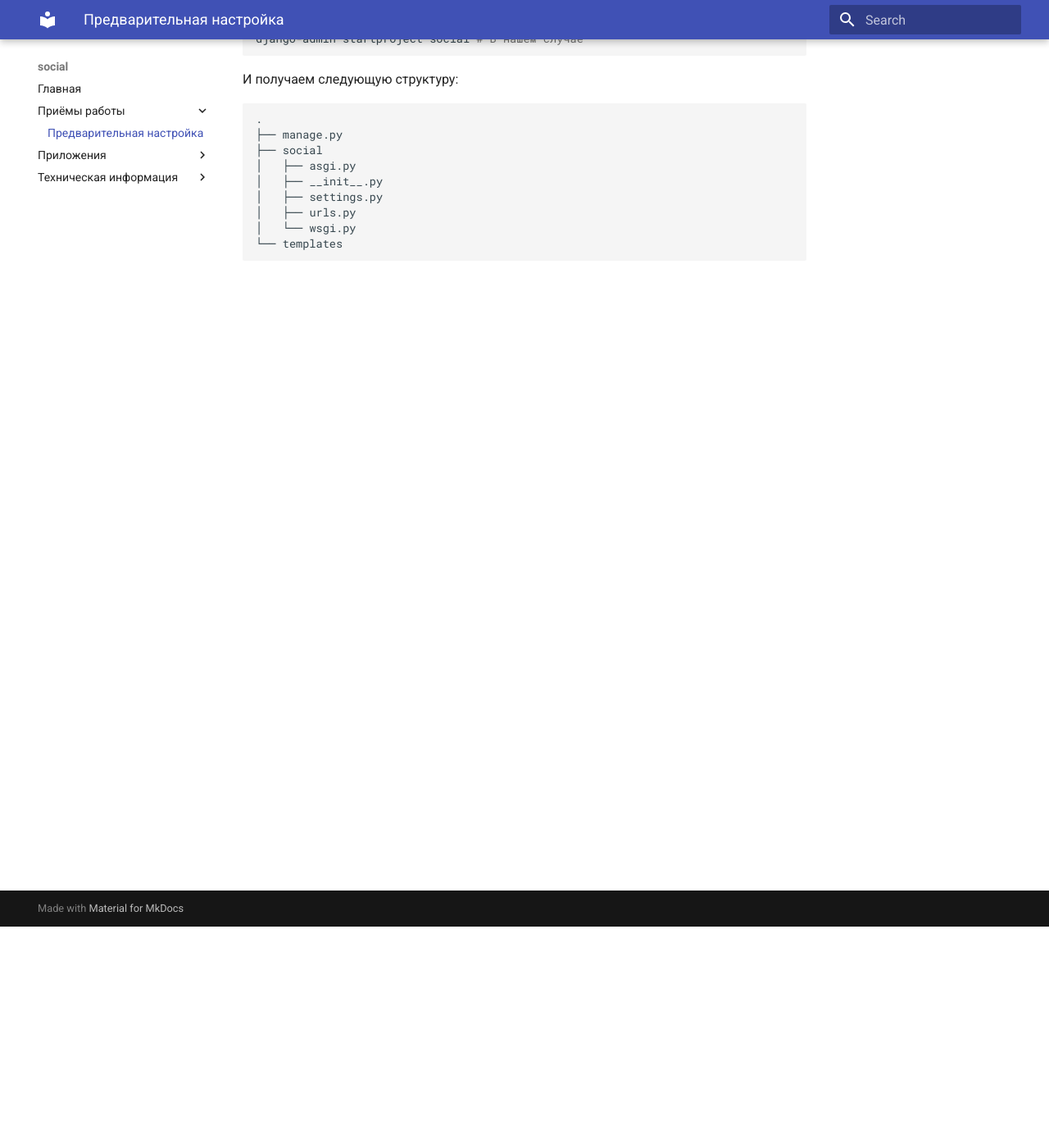
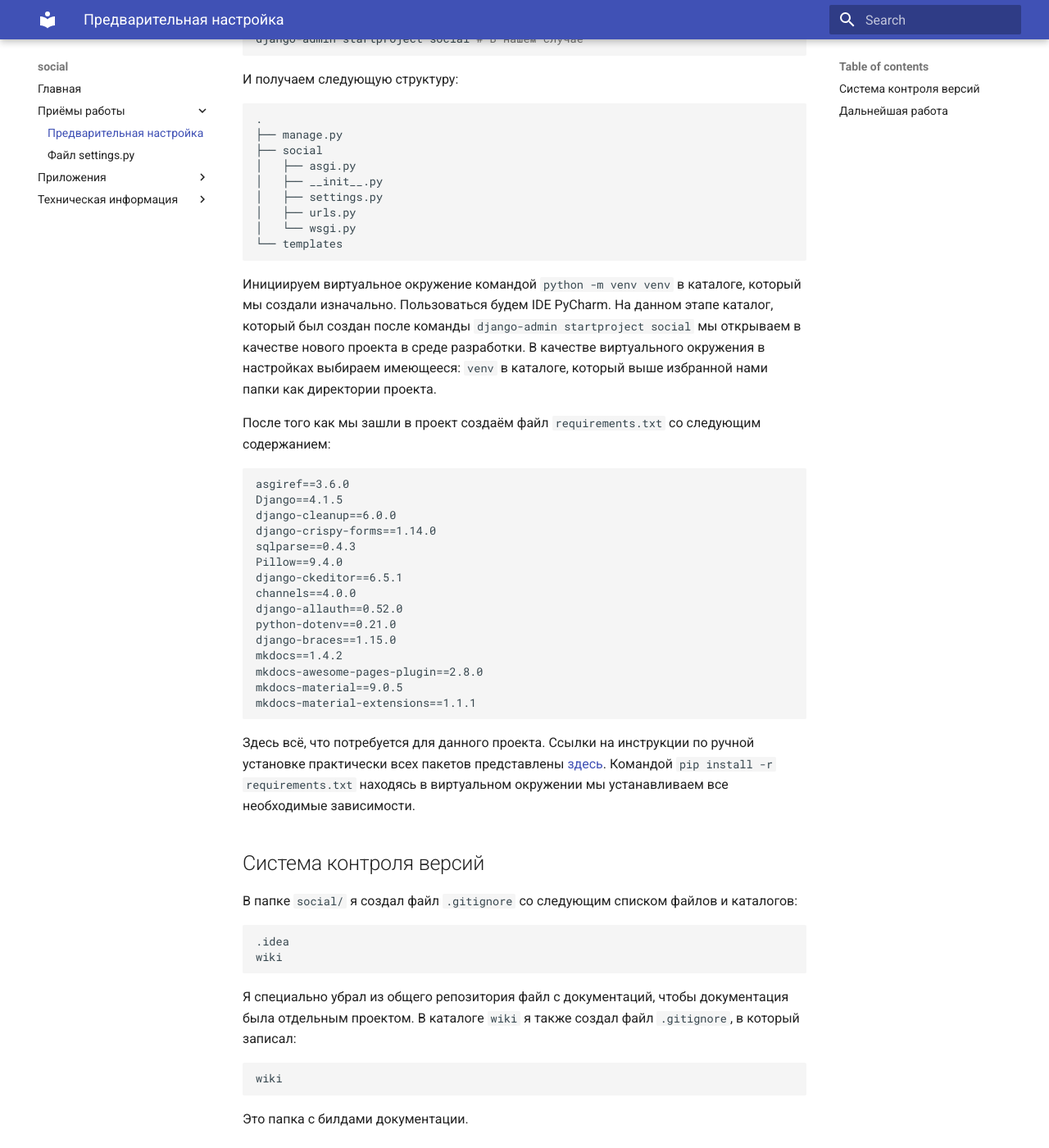
Before and after one commit to boyko1989/dj-cocial-wiki, an MkDocs documentation site: the page built from docs/practices/presetting.md, in a window 1280 px wide and 1400 px high, scrolled down 270 px. Shown: the whole window at 82% size. Built offline with MkDocs 1.6.1 and Material for MkDocs 9.7.7, drawn with Linux system fonts in a browser that asks for light colours; some of the changed text lies outside the part shown.

Commit message:
About presets. Ch1

````diff
--- a/docs/practices/presetting.md
+++ b/docs/practices/presetting.md
@@ -19,3 +19,45 @@ django-admin startproject social # В нашем случае
 │   └── wsgi.py
 └── templates
 ```
+Инициируем виртуальное окружение командой `python -m venv venv` в каталоге, который мы создали изначально. Пользоваться будем IDE PyCharm. На данном этапе каталог, который был создан после команды `django-admin startproject social` мы открываем в качестве нового проекта в среде разработки. В качестве виртуального окружения в настройках выбираем имеющееся: `venv` в каталоге, который выше избранной нами папки как директории проекта.
+
+После того как мы зашли в проект создаём файл `requirements.txt` со следующим содержанием:
+
+```text
+asgiref==3.6.0
+Django==4.1.5
+django-cleanup==6.0.0
+django-crispy-forms==1.14.0
+sqlparse==0.4.3
+Pillow==9.4.0
+django-ckeditor==6.5.1
+channels==4.0.0
+django-allauth==0.52.0
+python-dotenv==0.21.0
+django-braces==1.15.0
+mkdocs==1.4.2
+mkdocs-awesome-pages-plugin==2.8.0
+mkdocs-material==9.0.5
+mkdocs-material-extensions==1.1.1
+```
+
+Здесь всё, что потребуется для данного проекта. Ссылки на инструкции по ручной установке практически всех пакетов представлены [здесь](../dependencies/dev.md). Командой `pip install -r requirements.txt` находясь в виртуальном окружении мы устанавливаем все необходимые зависимости.
+
+## Система контроля версий
+
+В папке `social/` я создал файл `.gitignore` со следующим списком файлов и каталогов:
+
+```text
+.idea
+wiki
+```
+Я специально убрал из общего репозитория файл с документаций, чтобы документация была отдельным проектом. В каталоге `wiki` я также создал файл `.gitignore`, в который записал:
+```text
+wiki
+```
+
+Это папка с билдами документации.
+
+## Дальнейшая работа
+
+Прежде, чем создавать первое приложение, нужно будет отредактировать файл настроек проекта. Об этом [здесь](settings.md)
--- a/mkdocs.yml
+++ b/mkdocs.yml
@@ -7,11 +7,11 @@ nav:
     - Главная: index.md
     - Приёмы работы:
           - Предварительная настройка: practices/presetting.md
+          - Файл settings.py: practices/settings.md
     - Приложения:
           - Приложение "Блог": files_catalogs/blog/
     - Техническая информация:
           - Зависимости: dependencies/dev.md
-          - settings: settings.md
 
 theme:
     name: material
````
Also changed, not shown: docs/practices/settings.md (added, +5 -0 lines), docs/settings.md (deleted, +0 -1 lines).
